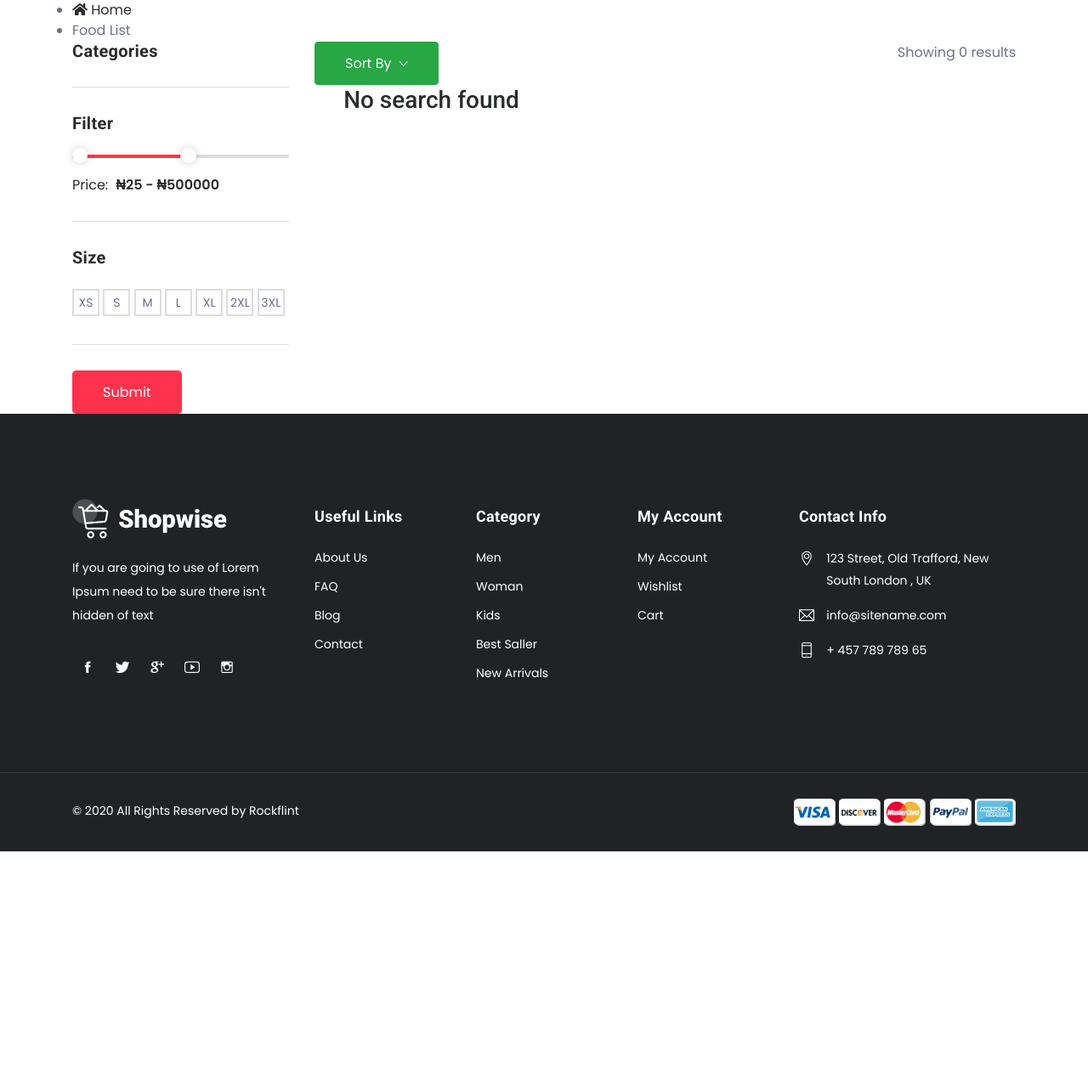
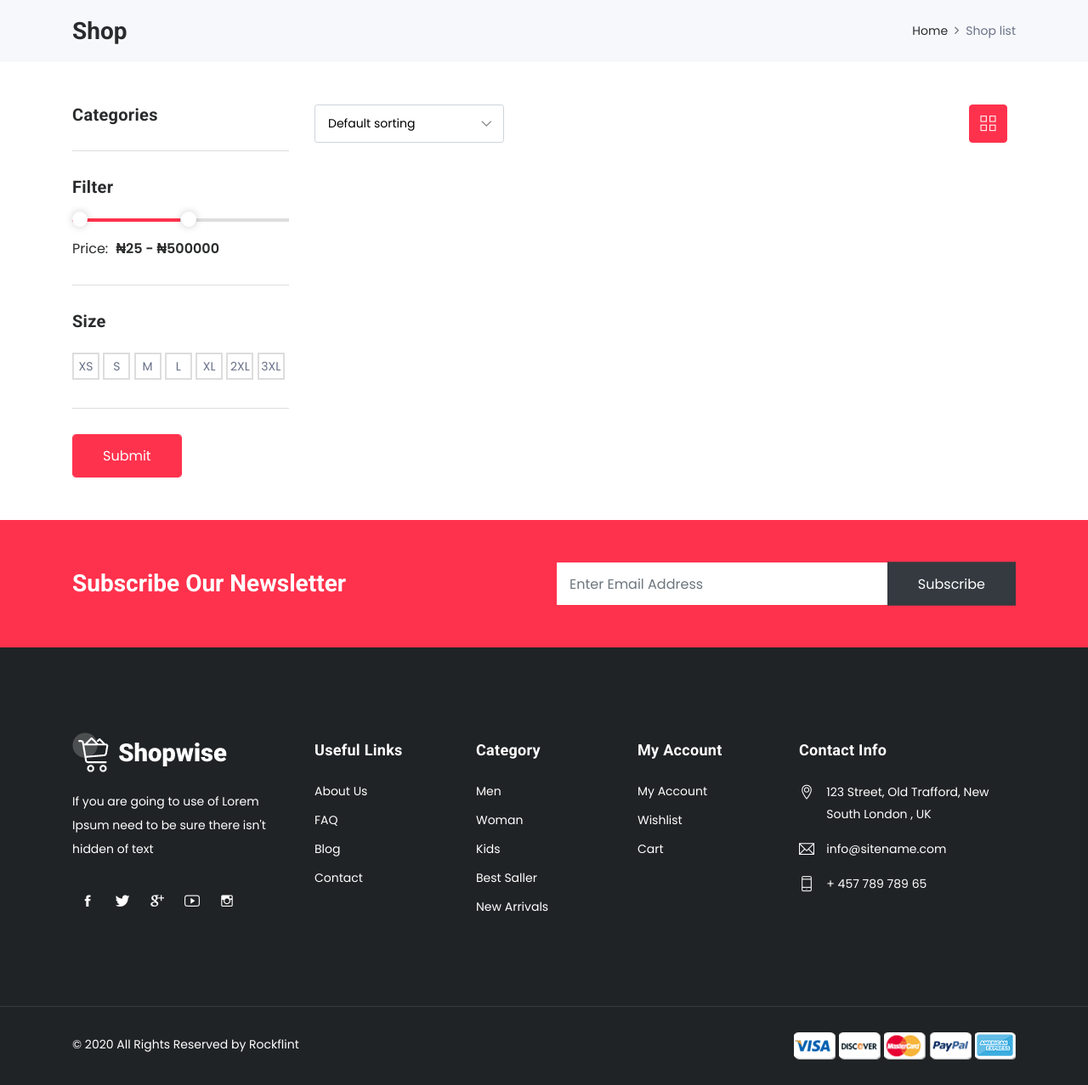
Before and after one commit to dera1992/clothing, a Django app: page /product_search/product_filter/ in a window 1280 px wide. Shown: the part 116-1393 px from the top of the page at 85% size. Before the commit the page ends 1118 px from the top, so only its background shows below. Run offline with Django 3.2, Linux system fonts and the light colour scheme; data that the repository does not hold is empty; some libraries are stand-ins or nearby versions; some web fonts are replaced.

Commit message:
Third commit

```diff
--- a/templates/search/main_search.html
+++ b/templates/search/main_search.html
@@ -10,125 +10,130 @@
 {% block title %}Your search{% endblock %}
 
 {% block content %}
-     <div class="breadcrumb-area mb-50">
+    <!-- START SECTION BREADCRUMB -->
+    <div class="breadcrumb_section bg_gray page-title-mini">
+        <div class="container"><!-- STRART CONTAINER -->
+            <div class="row align-items-center">
+                <div class="col-md-6">
+                    <div class="page-title">
+                        <h1>Shop</h1>
+                    </div>
+                </div>
+                <div class="col-md-6">
+                    <ol class="breadcrumb justify-content-md-end">
+                        {% if not category %}
+                            <li class="breadcrumb-item"><a href="{% url "home:home" %}">Home</a></li>
+                            <li class="breadcrumb-item">Shop list</li>
+                        {% else %}
+                            <li class="breadcrumb-item"><a href="{% url "home:home" %}">Home</a></li>
+                            <li class="breadcrumb-item"><a href="{% url "home:ads_list" %}">Shop list</a></li>
+                            <li class="breadcrumb-item active">{{ category.name }}</li>
+                        {% endif %}
+                    </ol>
+                </div>
+            </div>
+        </div><!-- END CONTAINER-->
+    </div>
+    <!-- END SECTION BREADCRUMB -->
+
+    <!-- START MAIN CONTENT -->
+    <div class="main_content">
+
+    <!-- START SECTION SHOP -->
+    <div class="section">
         <div class="container">
             <div class="row">
-				<div class="col">
-					<div class="breadcrumb-container">
-						<ul>
-                            {% if not category %}
-                                <li><a href="{% url "home:home" %}"><i class="fa fa-home"></i> Home</a></li>
-                                <li class="active">Food List</li>
+                <div class="col-lg-9">
+                    <div class="row align-items-center mb-4 pb-1">
+                        <div class="col-12">
+                            <div class="product_header">
+                                <div class="product_header_left">
+{#                                    <div class="dropdown">#}
+{#                                      <button class="btn btn-success dropdown-toggle" type="button" id="dropdownMenuButton" data-toggle="dropdown" aria-haspopup="true" aria-expanded="false">#}
+{#                                        Sort By#}
+{#                                      </button>#}
+{#                                      <div class="dropdown-menu" aria-labelledby="dropdownMenuButton">#}
+{#                                        <a class="dropdown-item" href={{ request.build_absolute_uri }}{% relative_url '-created_date' 'order' params %}>Latest Items</a>#}
+{#                                        <a class="dropdown-item" href={{ request.build_absolute_uri }}{% relative_url '-price' 'order' params %}>High - Low Price</a>#}
+{#                                        <a class="dropdown-item" href={{ request.build_absolute_uri }}{% relative_url 'price' 'order' params %}>Low - High Price</a>#}
+{#                                      </div>#}
+{#                                    </div>#}
+                                    <div class="custom_select">
+                                        <select class="form-control form-control-sm">
+                                            <option value="order">Default sorting</option>
+                                            <option value="popularity">Sort by popularity</option>
+                                            <option value="date">Sort by newness</option>
+                                            <option value="price">Sort by price: low to high</option>
+                                            <option value="price-desc">Sort by price: high to low</option>
+                                        </select>
+                                    </div>
+                                </div>
+                                <div class="product_header_right">
+                                    <div class="products_view">
+                                        <a href="javascript:Void(0);" class="shorting_icon grid active"><i class="ti-view-grid"></i></a>
+                                    </div>
+{#                                    <div class="products_view">#}
+{#                                        {% with total_property=ads|length %}#}
+{#                                            <p class="result-show-message">Showing {{ total_property }} result{{ total_property|pluralize }}</p>#}
+{#                                        {% endwith %}#}
+{#                                    </div>#}
+                                </div>
+                            </div>
+                        </div>
+                    </div>
+                    <div class="row shop_container">
+                        <div class="col-md-4 col-6">
+                            {% for ad in ads %}
+                                <div class="product">
+                                    <div class="product_img">
+                                        <a href="{{ ad.get_absolute_url }}">
+                                            <span class="{{ ad.get_label_display }}">{{ ad.status }}</span>
+                                            {% for images in ad.get_second_image %}
+                                                {% thumbnail images.product_image "255x283" crop="10px 10px"  as im %}
+                                                    <a href="{{ ad.get_absolute_url }}">
+                                                        <img  style="margin:{{ im|margin:"255x283" }}" src="{{ im.url }}" width="{{ im.x }}" height="{{ im.y }}" class="" alt="" />
+                                                    </a>
+                                                {% endthumbnail %}
+                                            {% endfor %}
+                                        </a>
+                                        <div class="product_action_box" id = "part{{ ad.id }}">
+                                            {% include 'home/special_section.html' %}
+                                        </div>
+                                    </div>
+                                    <div class="product_info">
+                                        <h6 class="product_title"><a href="{{ ad.get_absolute_url }}">{{ ad.title }}</a></h6>
+                                        <div class="product_price">
+                                             {% if ad.discount_price %}
+                                                <span class="price">₦{{ ad.discount_price|intcomma}}</span>
+                                                <del>₦{{ ad.price|intcomma}}</del>
                                              {% else %}
-                                <li><a href="{% url "home:home" %}"><i class="fa fa-home"></i> Home</a></li>
-                                <li><a href="{% url "home:ads_list" %}">Food List</a></li>
-							    <li class="active">{{ category.name }}</li>
+                                                <span class="price">₦{{ ad.price|intcomma}}</span>
                                             {% endif %}
+                                        </div>
+                                        <div class="rating_wrap">
+                                            <div class="rating">
+                                                <div class="product_rate" style="width:80%"></div>
+                                            </div>
+                                            <span class="rating_num">(21)</span>
+                                        </div>
+
+
+                                        <div class="list_product_action_box">
+                                            <ul class="list_none pr_action_btn" id = "part{{ ad.id }}">
+                                                {% include 'home/special_section.html' %}
                                             </ul>
                                         </div>
                                     </div>
                                 </div>
+                            {% endfor %}
                         </div>
                     </div>
-
-    <div class="shop-page-container mb-50">
-		<div class="container">
                     <div class="row">
-
-                {% include 'search/sub_search.html' %}
-
-				<div class="col-lg-9 order-1 order-lg-2 mb-sm-35 mb-xs-35">
-
-					<!--=======  Shop header  =======-->
-
-					<div class="shop-header mb-35">
-						<div class="row">
-							<div class="col-lg-12 col-md-12 col-sm-12 d-flex flex-column flex-sm-row justify-content-between align-items-left align-items-sm-center">
-								<!--=======  Sort by dropdown  =======-->
-
-                                <div class="dropdown">
-                                  <button class="btn btn-success dropdown-toggle" type="button" id="dropdownMenuButton" data-toggle="dropdown" aria-haspopup="true" aria-expanded="false">
-                                    Sort By
-                                  </button>
-                                  <div class="dropdown-menu" aria-labelledby="dropdownMenuButton">
-                                    <a class="dropdown-item" href={{ request.build_absolute_uri }}{% relative_url '-created_date' 'order' params %}>Latest Items</a>
-                                    <a class="dropdown-item" href={{ request.build_absolute_uri }}{% relative_url '-price' 'order' params %}>High - Low Price</a>
-                                    <a class="dropdown-item" href={{ request.build_absolute_uri }}{% relative_url 'price' 'order' params %}>Low - High Price</a>
-                                  </div>
-                                </div>
-								<!--=======  End of Sort by dropdown  =======-->
-                                {% with total_property=queryset|length %}
-								<p class="result-show-message">Showing {{ total_property }} result{{ total_property|pluralize }}</p>
-                                {% endwith %}
-							</div>
-						</div>
-					</div>
-
-					<!--=======  End of Shop header  =======-->
-
-					<!--=======  Grid list view  =======-->
-
-					<div class="shop-product-wrap list row no-gutters mb-35">
-
-						<div class="col-xl-4 col-lg-4 col-md-6 col-sm-6 col-12">
-                            {% for ad in queryset %}
-								<div class="gf-product shop-list-view-product">
-									<div class="image">
-										<a href="{{ ad.get_absolute_url }}">
-											<span class="{{ ad.get_label_display }}">{{ ad.status }}</span>
-                                            {% for images in ad.get_second_image %}
-                                                {% thumbnail images.product_image "306x280" crop="10px 10px"  as im %}
-                                                    <a href="{{ ad.get_absolute_url }}">
-                                                        <img  style="margin:{{ im|margin:"306x280" }}" src="{{ im.url }}" width="{{ im.x }}" height="{{ im.y }}" class="" alt="" />
-                                                    </a>
-                                                {% endthumbnail %}
-                                            {% endfor %}
-										</a>
-									</div>
-									<div class="product-content">
-										<div class="product-categories">
-											<a>{{ ad.category }}</a>
-										</div>
-										<h3 class="product-title"><a href="{{ ad.get_absolute_url }}">{{ ad.title }}</a></h3>
-										<div class="price-box mb-20">
-											 {% if ad.discount_price %}
-                                              <span class="discounted-price">₦{{ ad.discount_price|intcomma}}</span>
-                                              <span class="main-price">₦{{ ad.discount_price|intcomma}}</span>
-                                             {% else %}
-                                              <span class="discounted-price">₦{{ ad.price|intcomma}}</span>
-                                            {% endif %}
-										</div>
-										<p class="product-description"> {{ ad.description }}</p>
-										<div class="list-product-icons" id = "part{{ ad.id }}">
-											{% include 'home/special_section.html' %}
-										</div>
-									</div>
-
-								</div>
-                            {% empty %}
-                                <div class="container-fluid">
-                                    <h3 style="text-align:center;">No search found </h3>
-                                </div>
-                            {% endfor %}
-							<!--=======  End of Shop list view product  =======-->
-                        </div>
-					</div>
-
-					<!--=======  End of Grid list view  =======-->
-
-					<!--=======  Pagination container  =======-->
-
-					<div class="pagination-container">
-						<div class="container">
-							<div class="row">
-								<div class="col-lg-12">
-									<!--=======  pagination-content  =======-->
-
-									<div class="pagination-content text-center">
+                        <div class="col-12">
                             {% if queryset.has_other_pages %}
-                                          <ul class="">
+                              <ul class="pagination mt-3 justify-content-center pagination_style1">
                                 {% if queryset.has_previous %}
-                                              <li><a href="?page={{ queryset.previous_page_number }}"><i class="fa fa-angle-left"></i></a></li>
+                                  <li><a href="?page={{ queryset.previous_page_number }}" class="page-link"> <i class="linearicons-arrow-left"></i></a></li>
                                 {% else %}
                                   <li class="disabled"><span>&laquo;</span></li>
                                 {% endif %}
@@ -141,27 +146,31 @@
                                   {% endif %}
                                 {% endfor %}
                                 {% if queryset.has_next %}
-                                              <li><a href="?page={{ queryset.next_page_number }}"><i class="fa fa-angle-right"></i></a></li>
+                                  <li><a href="?page={{ queryset.next_page_number }}" class="page-link"><i class="linearicons-arrow-right"></i></a></li>
                                 {% else %}
                                   <li class="disabled"><span>&raquo;</span></li>
                                 {% endif %}
                               </ul>
                             {% endif %}
                         </div>
-
-									<!--=======  End of pagination-content  =======-->
-								</div>
-							</div>
                     </div>
                 </div>
 
-					<!--=======  End of Pagination container  =======-->
+               {% include 'search/sub_search.html' %}
 
             </div>
         </div>
     </div>
+    <!-- END SECTION SHOP -->
+
+    <!-- START SECTION SUBSCRIBE NEWSLETTER -->
+    {% include 'subscribe.html' %}
+    <!-- START SECTION SUBSCRIBE NEWSLETTER -->
+
     </div>
+    <!-- END MAIN CONTENT -->
 {% endblock %}
+
 {% block script %}
     <script src="{% static 'assets/js/ads.js' %}" type="text/javascript"></script>
 {% endblock %}
```
Lines whose indentation alone changed are shown as unchanged.
